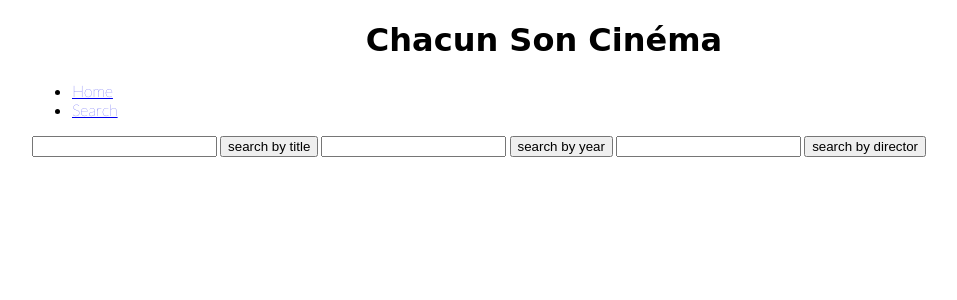
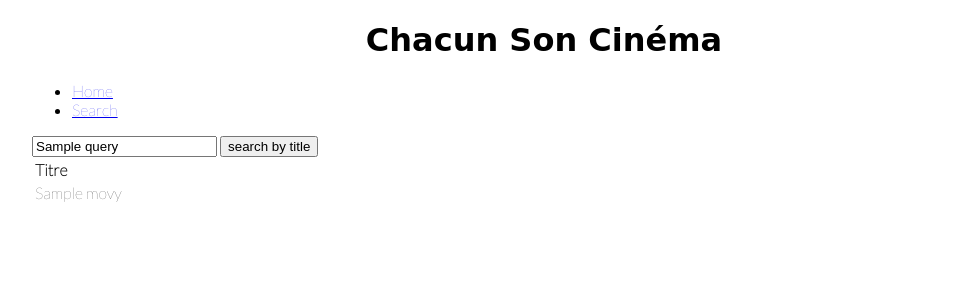
Before and after one commit to hwaseonchoi/chacun-son-cinema, a Symfony app: template templates/Search/keyword.html.twig in a window 1280 px wide. Shown: the top 300 px of the page, without its empty margins (96-1053 px from the left). Run offline with Twig, Linux system fonts and the light colour scheme; the template is opened without the code that fills it: most values are stand-ins (such as "Sample title", 1, 10 or a date in 2020); some libraries are stand-ins or nearby versions; some web fonts are replaced.

Commit message:
Fix search by keyword

```diff
--- a/src/Service/TmdbApiService.php
+++ b/src/Service/TmdbApiService.php
@@ -58,12 +58,13 @@ class TmdbApiService
         }
     }
 
-    public function searchByKeyword()
+    public function searchByKeyword(array $queries)
     {
         $film = null;
         $response = $this->tmdbConnector->request(
             static::METHOD_GET,
-            '/movie/search',
+            '/search/movie',
+            ['query' => $queries['title']],
         );
 
         if (Response::HTTP_OK === $response->getStatusCode()) {
--- a/templates/Search/keyword.html.twig
+++ b/templates/Search/keyword.html.twig
@@ -2,11 +2,25 @@
 
 {% block body %}
 <form>
-    <input name="title" type="text" />
+    <input name="title" type="text" value="{% if data is defined and data|length > 0 %}{{ data.queries.title }}{% endif %}" />
     <button type="submit">search by title</button>
-    <input name="year" type="number" />
-    <button type="submit">search by year</button>
-    <input name="director" type="text" />
-    <button type="submit">search by director</button>
 </form>
+<table>
+  {% if data is defined and data|length > 0 %}
+  {% for movie in data.movies %}
+  <thead>
+    <tr>
+      <th>Titre</th>
+    </tr>
+  </thead>
+  <tbody>
+    <tr>
+      <td>
+        {{ movie.title }}
+      </td>
+    </tr>
+  </tbody>
+  {% endfor %}
+  {% endif %}
+</table>
 {% endblock %}
--- a/templates/index.html.twig
+++ b/templates/index.html.twig
@@ -3,6 +3,5 @@
 {% block body %}
 
 {% include '_topLated.html.twig' %}
-{% include 'Search/keyword.html.twig' %}
 
 {% endblock %}
```
Also changed, not shown: src/Action/Search/Keyword.php (+7 -3 lines), src/Service/TmdbApiConnector.php (+4 -8 lines).
